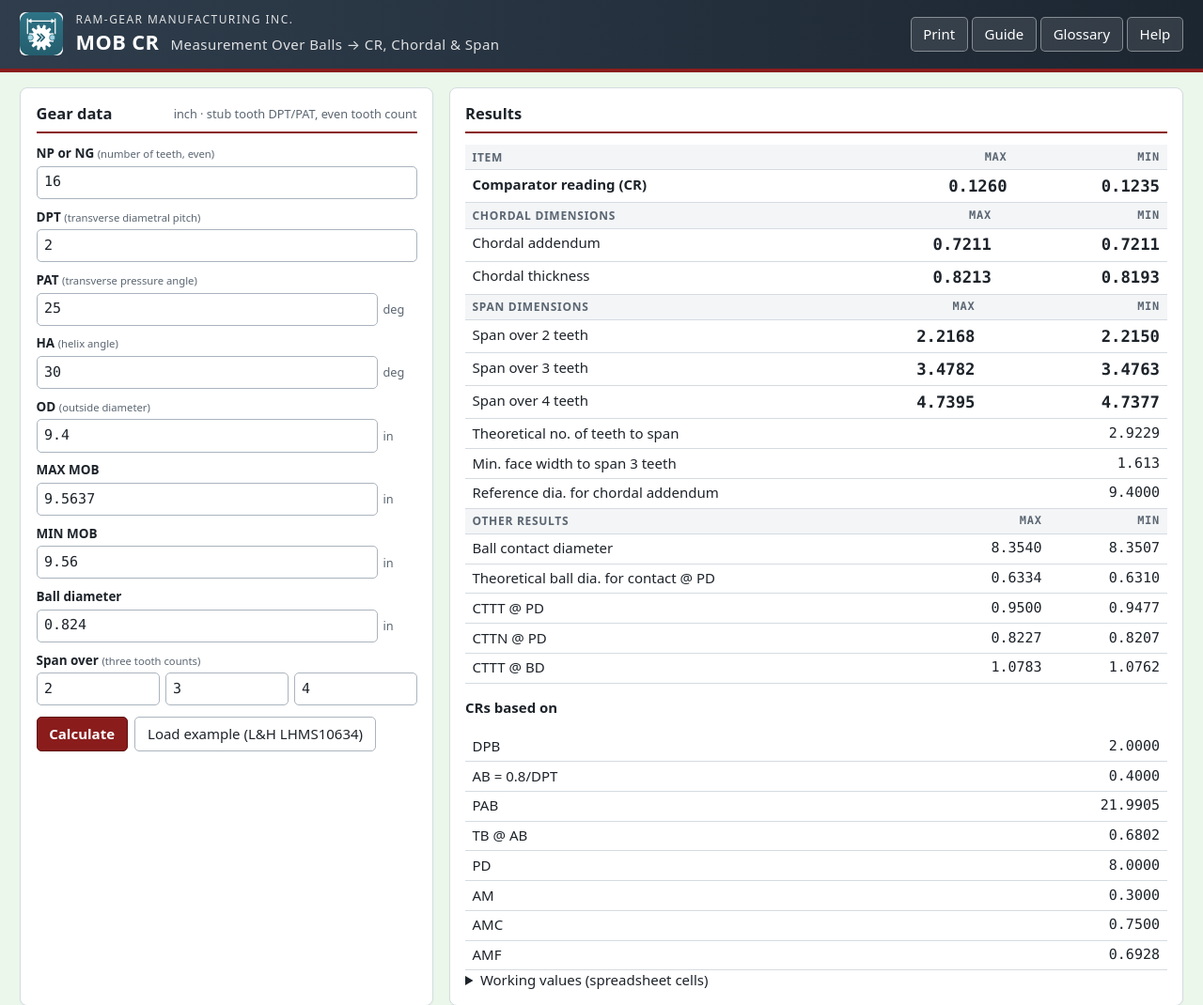
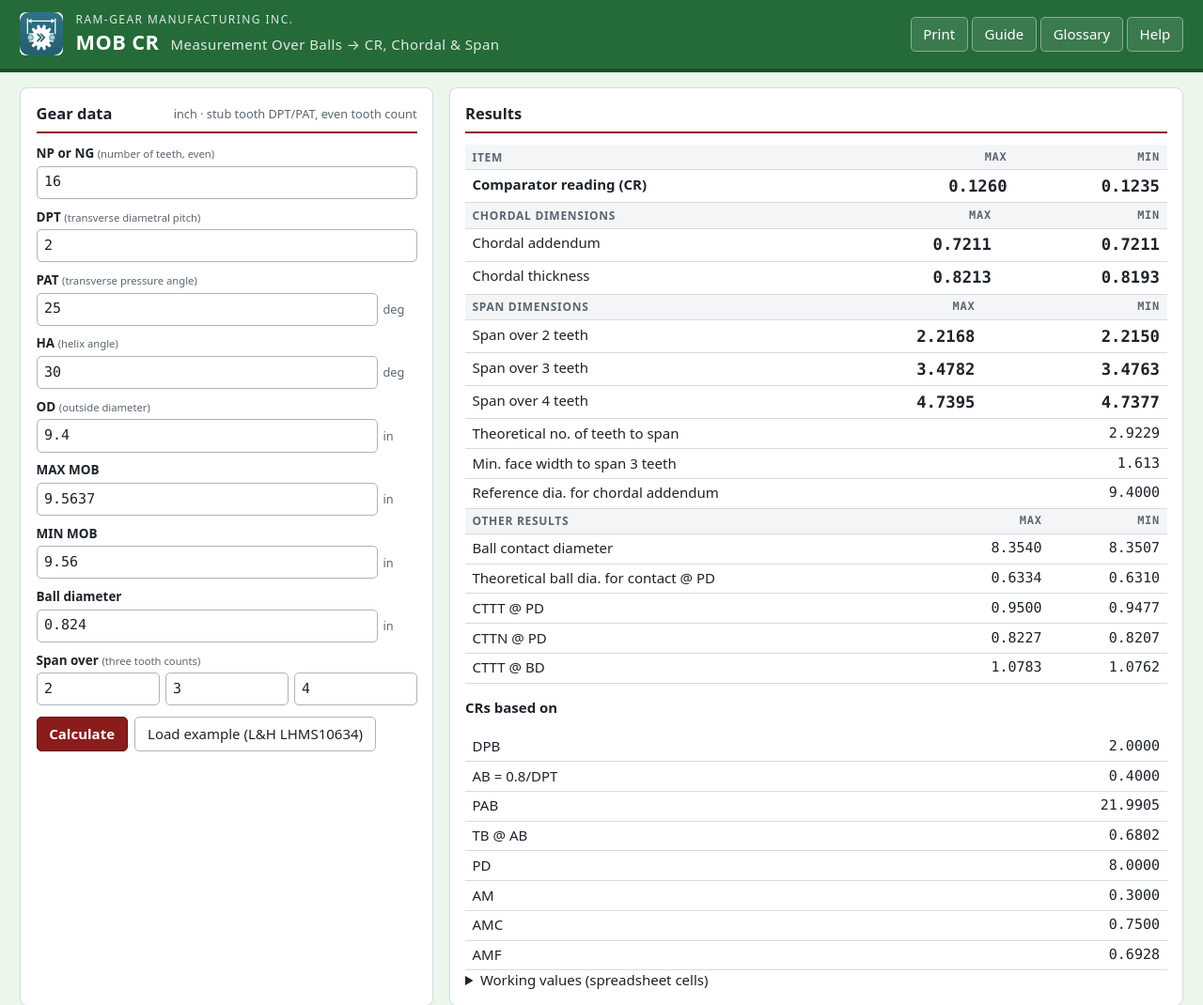
Before and after one commit to Ram-Gear/mob-cr, a plain HTML site: page index.html in a window 1280 px wide. Shown: the top 1070 px of the page at 94% size. Drawn offline with Linux system fonts and the light colour scheme.

Commit message:
Green header (#256b3a) with dark green border

```diff
--- a/css/style.css
+++ b/css/style.css
@@ -7,7 +7,7 @@
 *{box-sizing:border-box}
 html,body{margin:0;background:var(--bg);color:var(--ink);font:15px/1.45 system-ui,-apple-system,"Segoe UI",Roboto,Arial,sans-serif}
 .site-header{display:flex;justify-content:space-between;align-items:center;gap:1rem;flex-wrap:wrap;
-  padding:.8rem 1.4rem;background:linear-gradient(90deg,var(--steel),#1c2631);color:#fff;border-bottom:4px solid var(--brand)}
+  padding:.8rem 1.4rem;background:var(--ok);color:#fff;border-bottom:4px solid #1b4f2b}
 .brand{display:flex;align-items:center;gap:.9rem}
 .logo{width:46px;height:46px;border-radius:6px;background:var(--brand);color:#fff;display:grid;place-items:center;
   font-weight:800;letter-spacing:.5px;font-size:1.1rem;border:2px solid var(--accent)}
```
